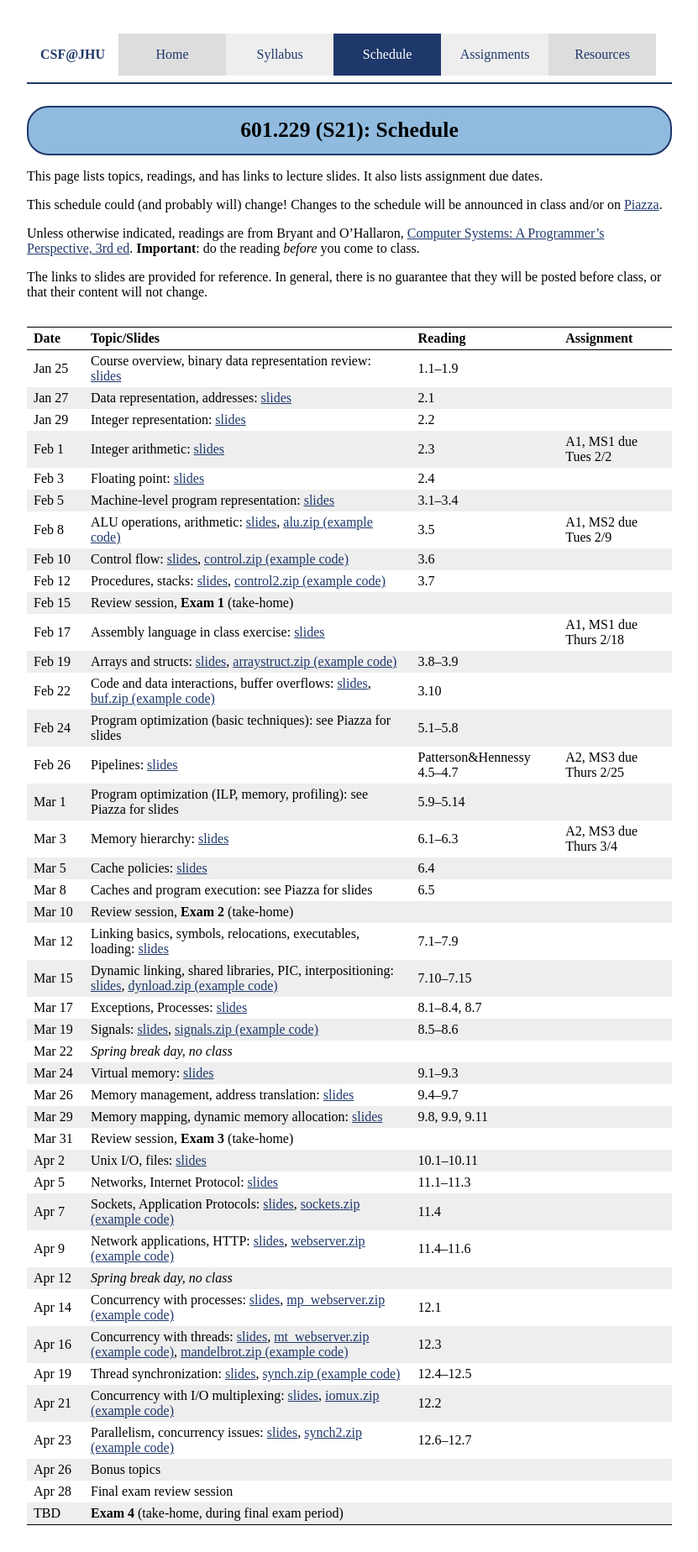
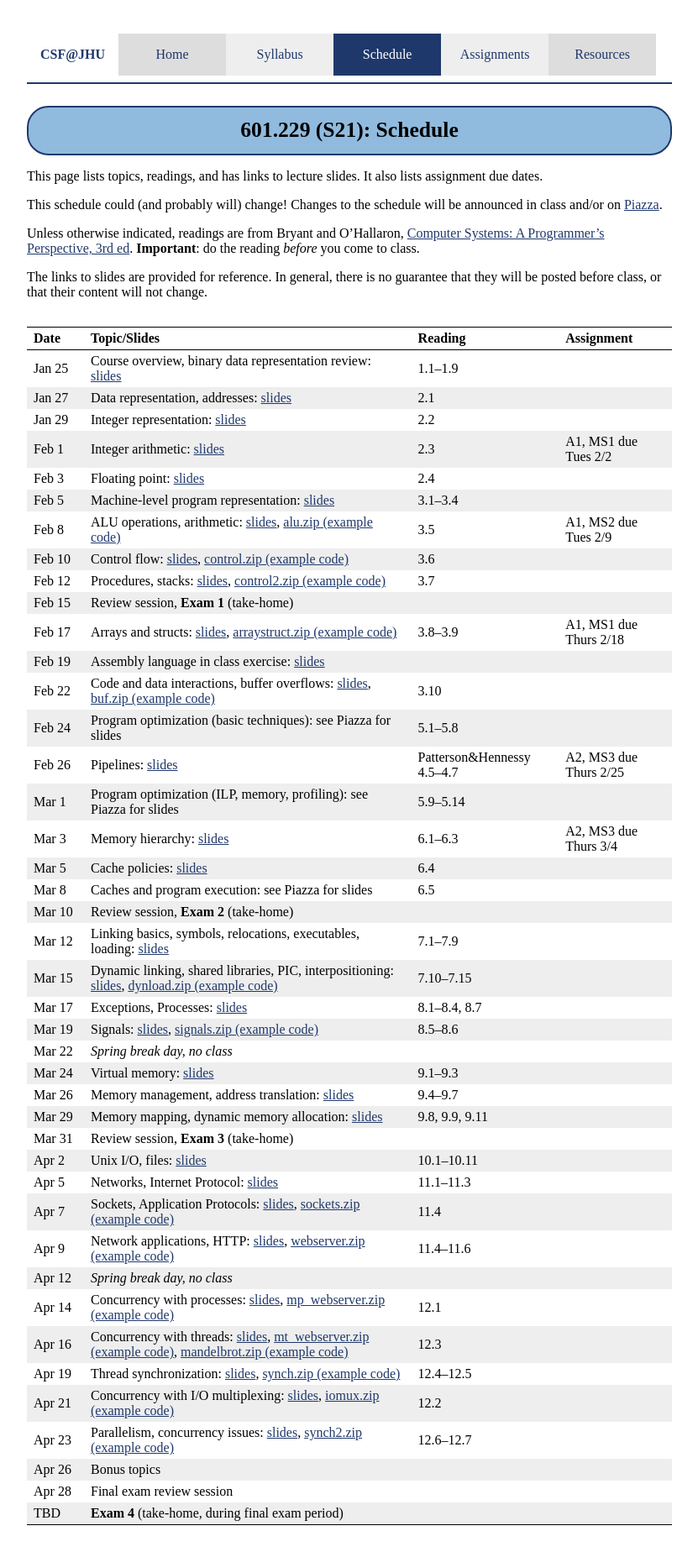
Before and after one commit to jhucsf/spring2021, a Jekyll site: the page built from schedule.md, in a window 1280 px wide. Shown: the whole page at 84% size, without its empty margins (224-1055 px from the left). Built offline with Jekyll 4.4.1, drawn with Linux system fonts in a browser that asks for light colours.

```diff
--- a/schedule.md
+++ b/schedule.md
@@ -24,8 +24,8 @@ Feb 8              | ALU operations, arithmetic: [slides](lectures/lecture07-pub
 Feb 10             | Control flow: [slides](lectures/lecture08-public.pdf), [control.zip (example code)](lectures/control.zip) | 3.6 |
 Feb 12             | Procedures, stacks: [slides](lectures/lecture09-public.pdf), [control2.zip (example code)](lectures/control2.zip) | 3.7
 Feb 15             | Review session, **Exam 1** (take-home)
-Feb 17             | Assembly language in class exercise: [slides](lectures/assembly-public.pdf) | | A1, MS1 due Thurs 2/18
-Feb 19             | Arrays and structs: [slides](lectures/lecture10-public.pdf), [arraystruct.zip (example code)](lectures/arraystruct.zip) | 3.8–3.9 |
+Feb 17             | Arrays and structs: [slides](lectures/lecture10-public.pdf), [arraystruct.zip (example code)](lectures/arraystruct.zip) | 3.8–3.9 | A1, MS1 due Thurs 2/18
+Feb 19             | Assembly language in class exercise: [slides](lectures/assembly-public.pdf) | |
 Feb 22             | Code and data interactions, buffer overflows: [slides](lectures/lecture11-public.pdf), [buf.zip (example code)](lectures/buf.zip) | 3.10
 Feb 24             | Program optimization (basic techniques): see Piazza for slides | 5.1–5.8 |
 Feb 26             | Pipelines: [slides](lectures/lecture13-public.pdf) | Patterson&amp;Hennessy 4.5–4.7 | A2, MS3 due Thurs 2/25
```
Also changed, not shown: index.md (+1 -0 lines), 1 other file.
